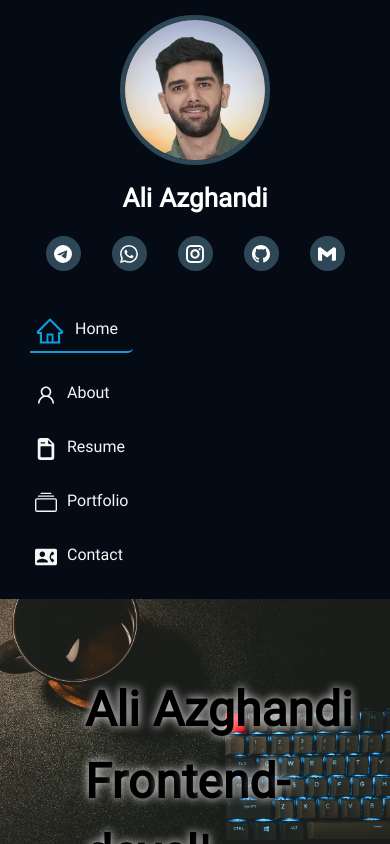
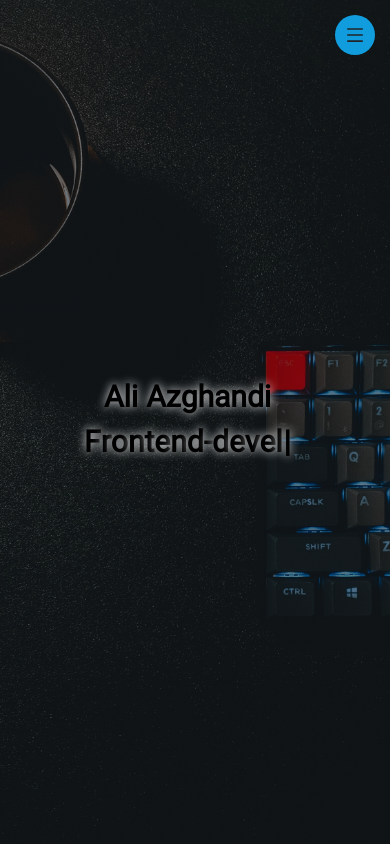
Before and after one commit to Alivolley/resume-new, a React (Create React App) app: page / in a window 390 px wide. Built offline with nearby package versions, Linux system fonts and the light colour scheme.

Commit message:
home responsived

```diff
--- a/src/Layouts/App.jsx
+++ b/src/Layouts/App.jsx
@@ -1,29 +1,41 @@
-import { useRoutes } from "react-router-dom";
+import { useLocation, useRoutes } from "react-router-dom";
 import styled from "styled-components";
 import routes from "./Routes";
 import SideBar from "../Components/SideBar/Sidebar";
 import colors from "../Styles/Varibles";
 import { Row, Col } from "react-bootstrap";
+import { useEffect, useState } from "react";
+import { AiOutlineMenu } from "react-icons/ai";
+import { CgCloseR } from "react-icons/cg";
 
 function App() {
    const router = useRoutes(routes);
+   const [showSideBar, setShowSideBar] = useState(false);
+   const location = useLocation();
+
+   useEffect(() => {
+      setShowSideBar(false);
+   }, [location]);
 
    return (
       <AppWrapper>
          <Row>
-            <Col sm={5} md={4} lg={3}>
+            <ColApp sm={5} md={4} lg={3} show={showSideBar ? 1 : 0}>
                <SideBar />
-            </Col>
+            </ColApp>
 
             <Col sm={7} md={8} lg={9}>
                {router}
             </Col>
          </Row>
+
+         <ToggleButton onClick={() => setShowSideBar((prev) => !prev)}>{showSideBar ? <CgCloseR /> : <AiOutlineMenu />}</ToggleButton>
       </AppWrapper>
    );
 }
 
 const AppWrapper = styled.div`
+   @media (min-width: 576px) {
       position: fixed;
       top: 0;
       left: 0;
@@ -34,6 +46,37 @@ const AppWrapper = styled.div`
       .row {
          height: 100%;
       }
+   }
+`;
+
+const ColApp = styled(Col)`
+   @media (max-width: 576px) {
+      position: fixed;
+      z-index: 2;
+      transition: all 0.2s;
+      right: ${({ show }) => (show ? 0 : "100%")};
+      --bs-gutter-x: 0;
+   }
+`;
+
+const ToggleButton = styled.div`
+   width: 4rem;
+   height: 4rem;
+   background-color: ${colors.hover};
+   border-radius: 50%;
+   display: flex;
+   justify-content: center;
+   align-items: center;
+   position: fixed;
+   right: 1.5rem;
+   top: 1.5rem;
+   cursor: pointer;
+   z-index: 3;
+   font-size: 2rem;
+
+   @media (min-width: 576px) {
+      display: none;
+   }
 `;
 
 export default App;
--- a/src/Pages/Home/Home.jsx
+++ b/src/Pages/Home/Home.jsx
@@ -23,7 +23,7 @@ export default function Home() {
 
 const HomeWrapper = styled.section`
    height: 100%;
-   background-image: url(${second});
+   background-image: linear-gradient(90deg, rgba(4, 11, 20, 0.5) 0%, rgba(4, 11, 20, 0.5) 100%), url(${second});
    background-repeat: no-repeat;
    background-position: center center;
    background-size: cover;
@@ -37,6 +37,14 @@ const HomeWrapper = styled.section`
    padding-top: 8rem;
    margin-left: -1.5rem;
 
+   @media (max-width: 576px) {
+      align-items: center;
+      padding-left: 0;
+      padding-top: 0;
+      font-size: 3rem;
+      height: 100vh;
+   }
+
    p,
    span {
       text-shadow: 0px 0px 10px ${colors.mainColor};
--- a/src/Styles/GlobalStyles.jsx
+++ b/src/Styles/GlobalStyles.jsx
@@ -29,5 +29,22 @@ export const GlobalStyle = createGlobalStyle`
       margin: 0;
    }
 
+   @media (max-width: 576px) {
+      .row{
+         margin-top: 0;
+         margin-right: 0;
+         margin-left: 0;
+      }
+
+      .row>* {
+      padding-right: 0;
+      padding-left: 0;
+      margin-top: 0;
+   }
+
+   }
+
+
+
 
 `;
```
Lines whose indentation alone changed are shown as unchanged.
